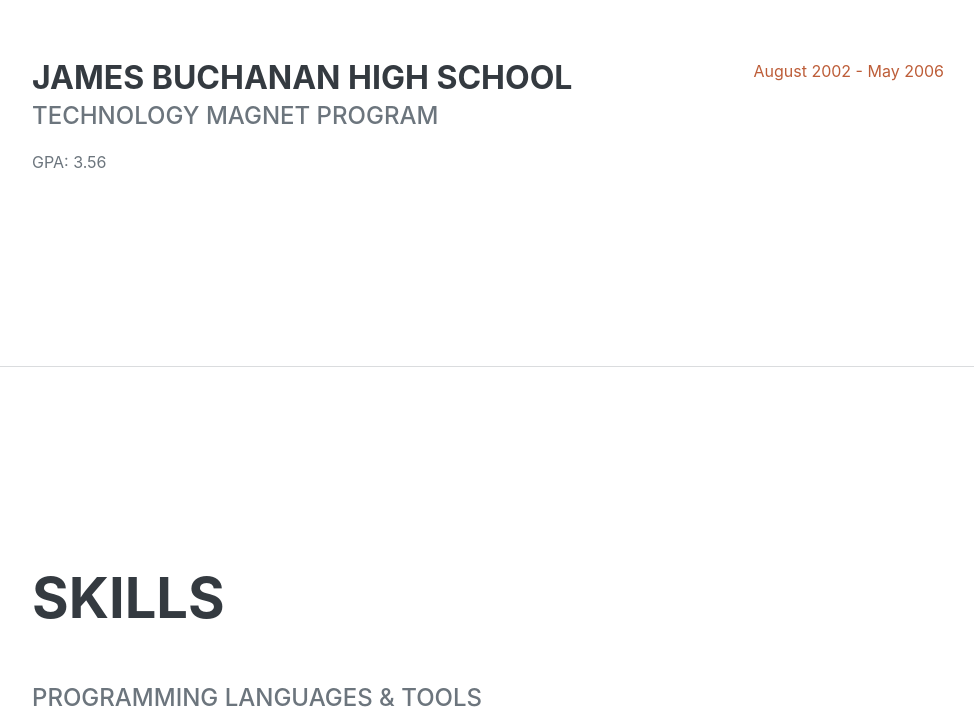
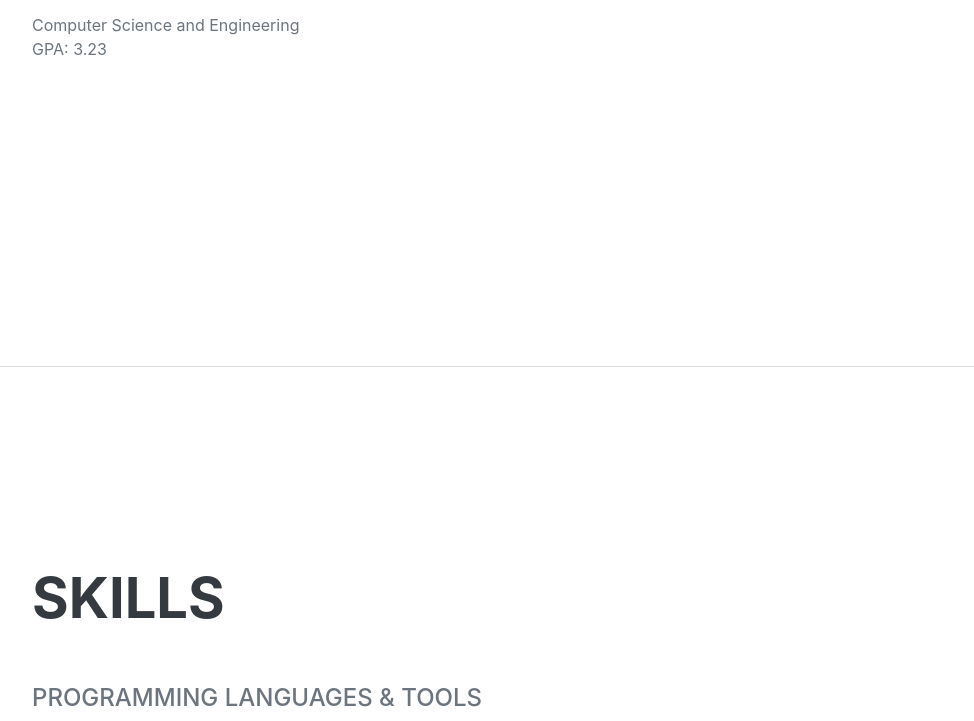
Before and after one commit to UNayoung/nayoung, a plain HTML site: page index.html in a window 1280 px wide. Shown: the part 2441-3162 px from the top of the page, without its empty margins (288-1262 px from the left). Drawn offline with nearby package versions, Linux system fonts and the light colour scheme; a web font is replaced by a local one.

Commit message:
fix. education style

```diff
--- a/index.html
+++ b/index.html
@@ -217,7 +217,7 @@
               <span class="text-primary">March 2018 - August 2022</span>
             </div>
           </div>
-          <div class="d-flex flex-column flex-md-row justify-content-between">
+          <!-- <div class="d-flex flex-column flex-md-row justify-content-between">
             <div class="flex-grow-1">
               <h3 class="mb-0">James Buchanan High School</h3>
               <div class="subheading mb-3">Technology Magnet Program</div>
@@ -226,7 +226,7 @@
             <div class="flex-shrink-0">
               <span class="text-primary">August 2002 - May 2006</span>
             </div>
-          </div>
+          </div> -->
         </div>
       </section>
       <hr class="m-0" />
```
